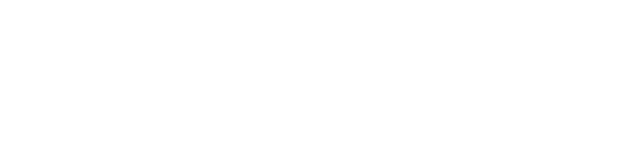
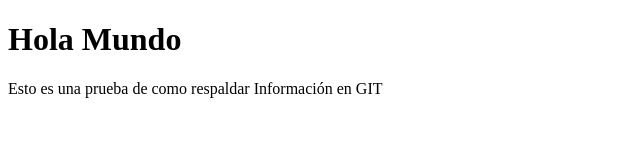
Before and after one commit to lopezeliud/MiPrimerProyecto, a plain HTML site: page index.html in a window 1280 px wide. Shown: the whole page, without its empty margins (0-640 px from the left). Drawn offline with Linux system fonts and the light colour scheme.

Commit message:
Agregar parrafo

```diff
--- a/index.html
+++ b/index.html
@@ -4,6 +4,8 @@
 	<title>Bienvenido a mis primeras letras de Código</title>
 </head>
 <body>
+<h1> Hola Mundo </h1>
+<p> Esto es una prueba de como respaldar Información en GIT</p>
 
 </body>
 </html>
```
